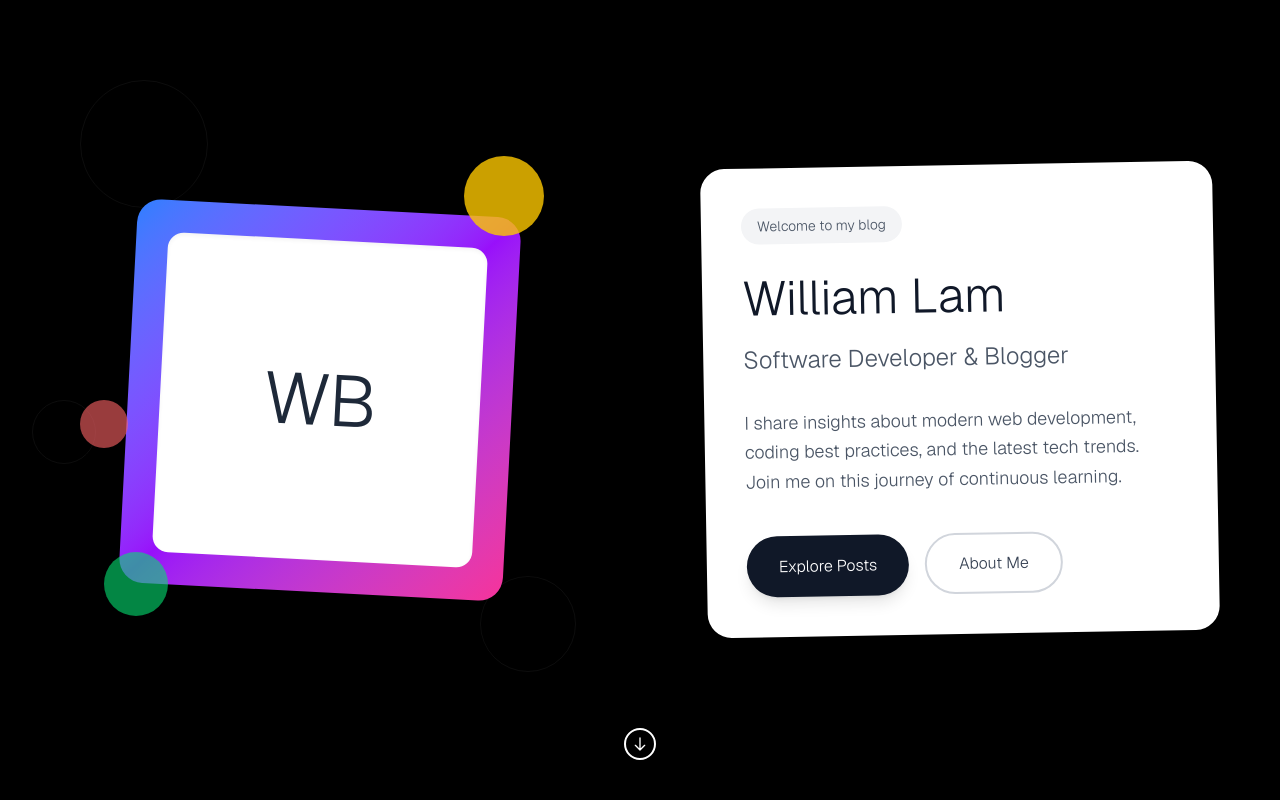
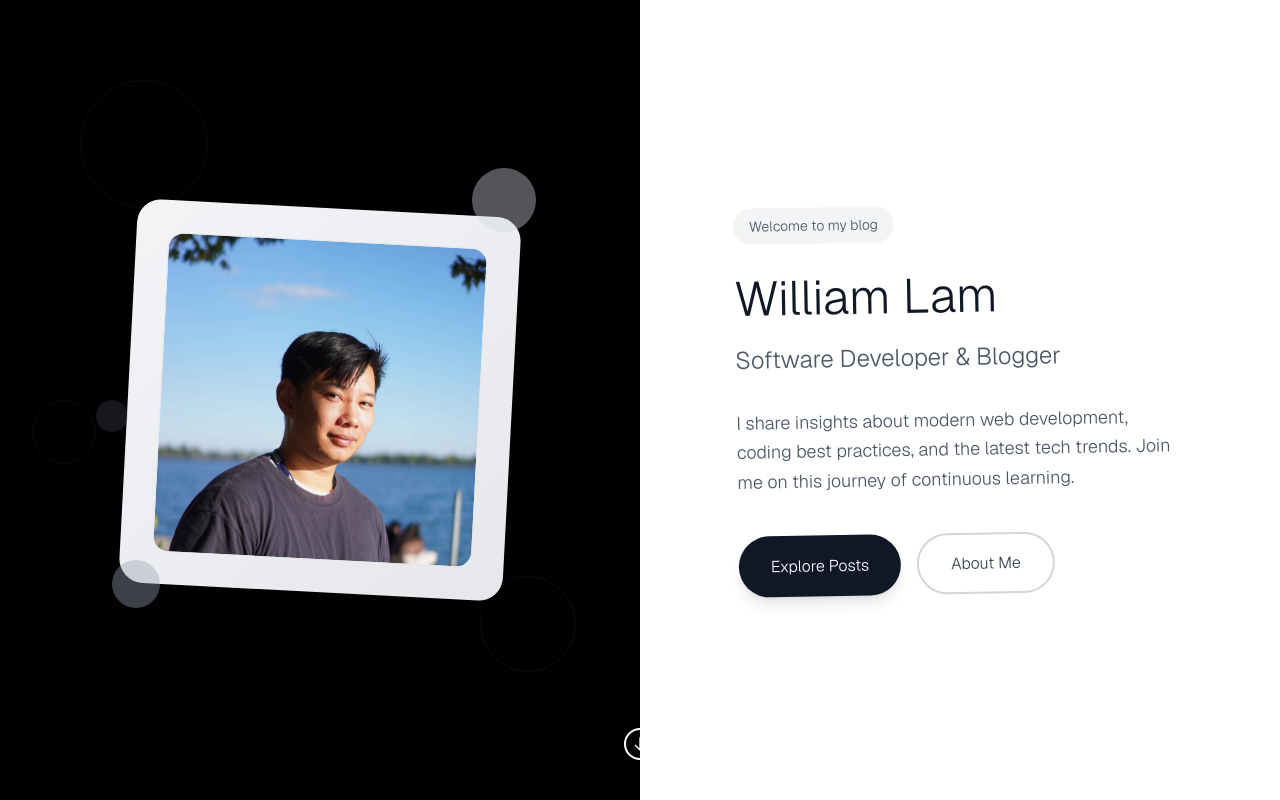
Before and after one commit to williamntlam/personal-blog, an Angular app: page / in a window 1280 px wide. Shown: the top 800 px of the page. Built offline with nearby package versions, Linux system fonts and the light colour scheme.

Commit message:
feat: made right section expand the entire height of the screen

```diff
--- a/src/app/app.html
+++ b/src/app/app.html
@@ -1,7 +1,7 @@
 <!-- Hero Section - Split Layout -->
-<section class="min-h-screen bg-black flex flex-col lg:flex-row relative">
+<section class="h-screen bg-black flex flex-col lg:flex-row relative">
   <!-- Left Side - Profile Picture (50% width on desktop, full width on mobile) -->
-  <div class="w-full lg:w-1/2 flex items-center justify-center p-8 lg:p-12 relative overflow-hidden">
+  <div class="w-full lg:w-1/2 h-1/2 lg:h-full flex items-center justify-center relative overflow-hidden bg-black">
     <!-- Background Pattern -->
     <div class="absolute inset-0 opacity-5">
       <div class="absolute top-20 left-20 w-32 h-32 border border-white rounded-full"></div>
@@ -12,24 +12,28 @@
     <!-- Profile Picture Container -->
     <div class="relative z-10">
       <!-- Main Profile Picture -->
-      <div class="w-72 h-72 lg:w-96 lg:h-96 rounded-3xl bg-gradient-to-br from-blue-500 via-purple-600 to-pink-500 flex items-center justify-center shadow-2xl transform rotate-3 hover:rotate-0 transition-transform duration-500">
-        <div class="w-60 h-60 lg:w-80 lg:h-80 rounded-2xl bg-white flex items-center justify-center shadow-inner">
-          <span class="text-5xl lg:text-7xl font-light text-gray-800">WB</span>
+      <div class="w-72 h-72 lg:w-96 lg:h-96 rounded-3xl bg-gradient-to-br from-gray-100 to-gray-200 dark:from-gray-700 dark:to-gray-800 flex items-center justify-center shadow-xl transform rotate-3 hover:rotate-0 transition-transform duration-500 p-1">
+        <div class="w-60 h-60 lg:w-80 lg:h-80 rounded-2xl overflow-hidden shadow-inner border border-gray-200 dark:border-gray-600">
+          <img
+            src="/home-picture.jpg"
+            alt="William Lam"
+            class="w-full h-full object-cover"
+          />
         </div>
       </div>
 
       <!-- Floating Elements -->
-      <div class="absolute -top-8 -right-8 w-20 h-20 bg-yellow-400 rounded-full opacity-80 animate-bounce"></div>
-      <div class="absolute -bottom-6 -left-6 w-16 h-16 bg-green-400 rounded-full opacity-70 animate-pulse" style="animation-delay: 0.5s;"></div>
-      <div class="absolute top-1/2 -left-12 w-12 h-12 bg-red-400 rounded-full opacity-60 animate-pulse" style="animation-delay: 1s;"></div>
+      <div class="absolute -top-6 -right-6 w-16 h-16 bg-gray-300 dark:bg-gray-600 rounded-full opacity-40 animate-bounce"></div>
+      <div class="absolute -bottom-4 -left-4 w-12 h-12 bg-gray-400 dark:bg-gray-500 rounded-full opacity-30 animate-pulse" style="animation-delay: 0.5s;"></div>
+      <div class="absolute top-1/2 -left-8 w-8 h-8 bg-gray-500 dark:bg-gray-400 rounded-full opacity-20 animate-pulse" style="animation-delay: 1s;"></div>
     </div>
   </div>
 
   <!-- Right Side - Content Widget (50% width on desktop, full width on mobile) -->
-  <div class="w-full lg:w-1/2 flex items-center justify-center p-8 lg:p-12">
-    <div class="max-w-lg">
+  <div class="w-full lg:w-1/2 h-1/2 lg:h-full flex items-center justify-center bg-white dark:bg-gray-800">
+    <div class="max-w-lg w-full h-full flex items-center justify-center p-8">
       <!-- Content Card -->
-      <div class="bg-white dark:bg-gray-800 rounded-3xl shadow-2xl p-10 transform -rotate-1 hover:rotate-0 transition-transform duration-500">
+      <div class="w-full max-w-lg transform -rotate-1 hover:rotate-0 transition-transform duration-500">
         <!-- Badge -->
         <div class="inline-block bg-gray-100 dark:bg-gray-700 text-gray-600 dark:text-gray-300 px-4 py-2 rounded-full text-sm font-light mb-6">
           Welcome to my blog
```
Also changed, not shown: public/home-picture.jpg (added).
